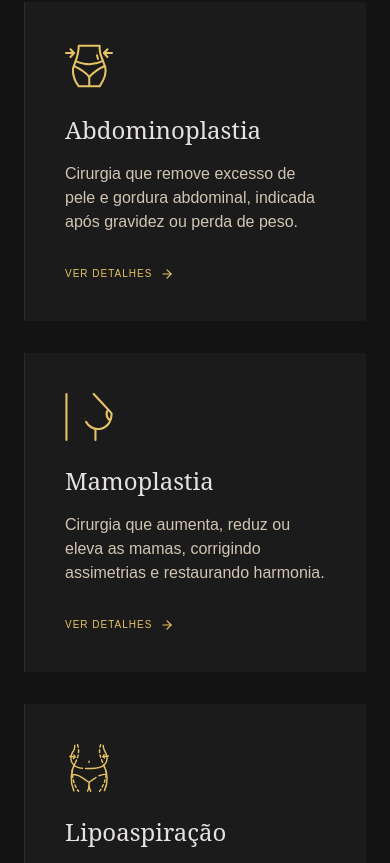
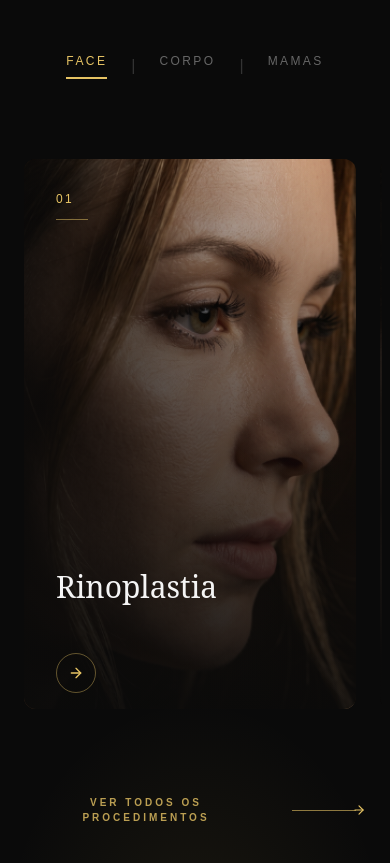
Before and after one commit to drjorgemenezes/estheticcare, a React (Vite) app: page / in a window 390 px wide. Shown: the part 2381-3244 px from the top of the page. Built offline with nearby package versions, Linux system fonts and the light colour scheme.

Commit message:
feat: initialize App component with responsive navigation and procedural layout

```diff
--- a/src/App.tsx
+++ b/src/App.tsx
@@ -8,6 +8,7 @@ import { Link } from 'react-router-dom';
 import { motion, AnimatePresence } from 'motion/react';
 import {
   ArrowRight,
+  ArrowLeft,
   ChevronDown,
   ChevronLeft,
   ChevronRight,
@@ -32,9 +33,38 @@ const IMAGES = {
   contact: "https://lh3.googleusercontent.com/aida-public/AB6AXuAt_dkj-uhMl9UayZwtTM9I-PpplnVBfYQ6spu4EWSBPeoL6IGaXAh7Z8J05nYrz0BdkboFE-yhmOyLDElbM348XhSAHQ4-eyEzZkWTrr2TpR4UUcfEQ0AABJu7BQngBoqmzZ9tTe-mRwHuhaDYLdbIPjzOdpoZue1L4bGzq_XyBP5QDucW6-NpYwIfGnQZNgoxDmqGLemRGAE26XnaPI56-90juUsh2BVTaRCKl4tYYYqfWBsxDasMYAugXXvFaVtiz1UltymeExk"
 };
 
+type ProcedureCategory = 'FACE' | 'CORPO' | 'MAMAS';
+
+const PROCEDIMENTOS = [
+  { title: 'Rinoplastia', desc: 'Harmonia facial através do equilíbrio e da naturalidade.', category: 'FACE' as ProcedureCategory, img: '/rinoplastia.png' },
+  { title: 'Otoplastia', desc: 'Correção das orelhas em abano, valorizando sua autoestima.', category: 'FACE' as ProcedureCategory, img: '/otoplastia.png' },
+  { title: 'Blefaroplastia', desc: 'Rejuvenescimento do olhar com naturalidade e leveza.', category: 'FACE' as ProcedureCategory, img: '/blefaroplastia.png' },
+  { title: 'Mentoplastia', desc: 'Remodelação do queixo para um perfil facial mais equilibrado.', category: 'FACE' as ProcedureCategory, img: '/mentoplastia.png' },
+  { title: 'Lifting Facial', desc: 'Rejuvenescimento facial avançado, suavizando rugas e flacidez profundas.', category: 'FACE' as ProcedureCategory, img: '/lifting facial.png' },
+  { title: 'Abdominoplastia', desc: 'Cirurgia que remove excesso de pele e gordura abdominal, indicada após gravidez ou perda de peso.', category: 'CORPO' as ProcedureCategory, img: '/ABDOMINOPLASTIA.png' },
+  { title: 'Lipoaspiração', desc: 'Cirurgia que remove gordura localizada e remodela o corpo, melhorando o contorno corporal.', category: 'CORPO' as ProcedureCategory, img: '/LIPOASPIRACAO.png' },
+  { title: 'Dorsoplastia', desc: 'Remoção de dobras de pele e flacidez na região das costas.', category: 'CORPO' as ProcedureCategory, img: '/dorsoplastia.png' },
+  { title: 'Braquioplastia', desc: 'Cirurgia para tratar a flacidez e o excesso de pele nos braços.', category: 'CORPO' as ProcedureCategory, img: '/braquioplastia.png' },
+  { title: 'Dermolipectomia Crural', desc: 'Remoção do excesso de pele e gordura da parte interna das coxas.', category: 'CORPO' as ProcedureCategory, img: '/dermolipectomia crural.png' },
+  { title: 'Mamoplastia', desc: 'Cirurgia que aumenta, reduz ou eleva as mamas, corrigindo assimetrias e restaurando harmonia.', category: 'MAMAS' as ProcedureCategory, img: '/MAMOPLASTIA.png' },
+  { title: 'Ginecomastia', desc: 'Correção do aumento das mamas em homens, restaurando o contorno torácico.', category: 'MAMAS' as ProcedureCategory, img: '/ginecomastia.png' },
+];
+
 export default function App() {
   const [isScrolled, setIsScrolled] = useState(false);
   const [mobileMenuOpen, setMobileMenuOpen] = useState(false);
+  const [activeCategory, setActiveCategory] = useState<ProcedureCategory>('FACE');
+  const carouselRef = useRef<HTMLDivElement>(null);
+
+  const scrollCarousel = (direction: 'left' | 'right') => {
+    if (carouselRef.current) {
+      const scrollAmount = window.innerWidth > 768 ? 432 : window.innerWidth * 0.85 + 24;
+      carouselRef.current.scrollBy({
+        left: direction === 'left' ? -scrollAmount : scrollAmount,
+        behavior: 'smooth'
+      });
+    }
+  };
 
 
   useEffect(() => {
@@ -273,55 +303,114 @@ export default function App() {
 
 
       {/* Services */}
-      <section className="py-32 bg-surface" id="procedimentos">
-        <div className="max-w-7xl mx-auto px-6 mb-20 text-center">
-          <span className="font-label uppercase tracking-[0.3em] text-primary text-sm mb-4 block">Especialidades</span>
-          <h2 className="font-headline text-4xl md:text-6xl text-on-surface">Procedimentos de Elite</h2>
+      <section className="py-32 bg-[#0a0a0a] relative overflow-hidden" id="procedimentos">
+        {/* Subtle golden waves background at the bottom */}
+        <div className="absolute bottom-0 left-0 w-full h-64 opacity-20 pointer-events-none" style={{ background: 'radial-gradient(ellipse at bottom, rgba(201, 168, 76, 0.4) 0%, transparent 70%)' }}></div>
+
+        <div className="max-w-[1920px] mx-auto px-6 mb-16 text-center relative z-10">
+          <span className="font-label uppercase tracking-[0.4em] md:tracking-[0.6em] text-primary text-[10px] md:text-xs mb-6 block font-medium">Excelência em cada detalhe</span>
+          <h2 className="font-headline text-4xl md:text-6xl text-[#f5f5f5] mb-6">Procedimentos de Elite</h2>
+          <p className="text-[#a0a0a0] font-light max-w-2xl mx-auto text-sm md:text-base">
+            Tecnologia avançada, técnicas exclusivas e um olhar artístico para realçar o que você tem de melhor.
+          </p>
         </div>
 
-        <div className="max-w-7xl mx-auto px-6">
-          <div className="grid grid-cols-1 md:grid-cols-2 lg:grid-cols-3 gap-8">
-            {[
-              { title: 'Abdominoplastia', desc: 'Cirurgia que remove excesso de pele e gordura abdominal, indicada após gravidez ou perda de peso.', icon: "/SVG/Abdominoplastia.svg" },
-              { title: 'Mamoplastia', desc: 'Cirurgia que aumenta, reduz ou eleva as mamas, corrigindo assimetrias e restaurando harmonia.', icon: "/SVG/Mamoplastia.svg" },
-              { title: 'Lipoaspiração', desc: 'Cirurgia que remove gordura localizada e remodela o corpo, melhorando o contorno corporal.', icon: "/SVG/Lipoaspiracao.svg" },
-              { title: 'Rinoplastia', desc: 'Aperfeiçoamento estético e funcional do nariz, promovendo harmonia facial.', icon: "/SVG/Rinoplastia.svg" },
-              { title: 'Ginecomastia', desc: 'Correção do aumento das mamas em homens, restaurando o contorno torácico.', icon: "/SVG/Ginecomastia.svg" },
-              { title: 'Otoplastia', desc: 'Cirurgia para correção das orelhas em abano, melhorando a proporção facial.', icon: "/SVG/Otoplastia.svg" },
-              { title: 'Mentoplastia', desc: 'Remodelação do queixo para um perfil facial mais equilibrado.', icon: "/SVG/Mentoplastia.svg" },
-              { title: 'Lifting Facial', desc: 'Rejuvenescimento facial avançado, suavizando rugas e flacidez profundas.', icon: "/SVG/Lifting facial.svg" },
-              { title: 'Blefaroplastia', desc: 'Remoção do excesso de pele das pálpebras, rejuvenescendo o olhar.', icon: "/SVG/Blefaroplastia.svg" },
-              { title: 'Dorsoplastia', desc: 'Remoção de dobras de pele e flacidez na região das costas.', icon: "/SVG/Dorsoplastia.svg" },
-              { title: 'Braquioplastia', desc: 'Cirurgia para tratar a flacidez e o excesso de pele nos braços.', icon: "/SVG/Braquioplastia.svg" },
-              { title: 'Dermolipectomia Crural', desc: 'Remoção do excesso de pele e gordura da parte interna das coxas.', icon: "/SVG/Dermolipectomia crural.svg" },
-            ].map((service, idx) => (
-              <Link
-                key={service.title}
-                to={`/procedimento/${service.title.toLowerCase().normalize("NFD").replace(/[\u0300-\u036f]/g, "").replace(/\s+/g, "-")}`}
-                className="block h-full"
-              >
-                <motion.div
-                  initial={{ opacity: 0, y: 20 }}
-                  whileInView={{ opacity: 1, y: 0 }}
-                  viewport={{ once: true }}
-                  transition={{ delay: idx * 0.05 }}
-                  className="h-full group bg-surface-container-low p-10 hover:bg-surface-container-high transition-all duration-500 relative border-l border-primary/10 hover:border-primary cursor-pointer flex flex-col"
+        <div className="max-w-[1920px] mx-auto px-6 relative z-10">
+          {/* Category Filter */}
+          <div className="flex justify-center items-center gap-6 md:gap-12 mb-16">
+            {(['FACE', 'CORPO', 'MAMAS'] as ProcedureCategory[]).map((category, idx, arr) => (
+              <div key={category} className="flex items-center gap-6 md:gap-12">
+                <button
+                  onClick={() => setActiveCategory(category)}
+                  className={cn(
+                    "font-label uppercase tracking-[0.2em] md:tracking-[0.3em] text-xs transition-all duration-300 pb-2 border-b-2",
+                    activeCategory === category
+                      ? "text-primary border-primary"
+                      : "text-[#666666] border-transparent hover:text-[#aaaaaa]"
+                  )}
                 >
-                  {service.icon ? (
-                    <img src={service.icon} alt={service.title} className="w-12 h-12 mb-6" />
-                  ) : (
-                    <div className="w-12 h-12 mb-6 flex items-center justify-center text-primary/60 border border-primary/20 rounded-sm">
-                      <Heart size={20} />
+                  {category}
+                </button>
+                {idx < arr.length - 1 && (
+                  <span className="text-[#333333]">|</span>
+                )}
+              </div>
+            ))}
+          </div>
+
+          {/* Carousel Wrapper */}
+          <div className="relative group">
+            {/* Navigation Arrows */}
+            <button
+              onClick={() => scrollCarousel('left')}
+              className="absolute left-0 top-1/2 -translate-y-1/2 -translate-x-4 md:-translate-x-8 lg:-translate-x-12 z-20 w-12 h-12 rounded-full border border-primary/40 flex items-center justify-center text-primary hover:bg-primary/10 transition-colors opacity-0 group-hover:opacity-100 hidden md:flex"
+            >
+              <ArrowLeft size={20} />
+            </button>
+            <button
+              onClick={() => scrollCarousel('right')}
+              className="absolute right-0 top-1/2 -translate-y-1/2 translate-x-4 md:translate-x-8 lg:translate-x-12 z-20 w-12 h-12 rounded-full border border-primary/40 flex items-center justify-center text-primary hover:bg-primary/10 transition-colors opacity-0 group-hover:opacity-100 hidden md:flex"
+            >
+              <ArrowRight size={20} />
+            </button>
+
+            {/* Carousel Container */}
+            <div
+              ref={carouselRef}
+              className="flex overflow-x-auto snap-x snap-mandatory gap-6 md:gap-8 pb-8 pt-4 px-4 -mx-4 [&::-webkit-scrollbar]:hidden"
+              style={{ scrollbarWidth: 'none', msOverflowStyle: 'none' }}
+            >
+              {PROCEDIMENTOS.filter(p => p.category === activeCategory).map((service, idx) => (
+                <Link
+                  key={service.title}
+                  to={`/procedimento/${service.title.toLowerCase().normalize("NFD").replace(/[\u0300-\u036f]/g, "").replace(/\s+/g, "-")}`}
+                  className="flex-none w-[85vw] md:w-[400px] h-[550px] snap-center block relative rounded-xl overflow-hidden group cursor-pointer"
+                >
+                  {/* Background Image */}
+                  <img
+                    src={service.img}
+                    alt={service.title}
+                    className="absolute inset-0 w-full h-full object-cover group-hover:scale-105 transition-transform duration-700"
+                  />
+
+                  {/* Dark Overlays */}
+                  <div className="absolute inset-0 bg-gradient-to-t from-[#0a0a0a] via-[#0a0a0a]/60 to-transparent opacity-90"></div>
+                  <div className="absolute inset-0 bg-gradient-to-r from-[#0a0a0a]/80 via-[#0a0a0a]/30 to-transparent"></div>
+
+                  {/* Content */}
+                  <div className="absolute inset-0 p-8 md:p-10 flex flex-col">
+                    {/* Top Number */}
+                    <div className="mb-auto">
+                      <span className="font-label text-primary text-xs tracking-[0.2em] block">{String(idx + 1).padStart(2, '0')}</span>
+                      <div className="w-8 h-[1px] bg-primary mt-3 opacity-50"></div>
                     </div>
-                  )}
-                  <h3 className="font-headline text-2xl text-on-surface mb-4">{service.title}</h3>
-                  <p className="text-on-surface-variant font-light mb-8 flex-grow">{service.desc}</p>
-                  <div className="font-label uppercase text-[10px] tracking-widest text-primary flex items-center gap-2 group-hover:gap-4 transition-all mt-auto">
-                    Ver detalhes <ArrowRight size={14} />
+
+                    {/* Bottom Info */}
+                    <div className="mt-auto transition-transform duration-500 transform translate-y-4 group-hover:translate-y-0">
+                      <h3 className="font-headline text-3xl md:text-4xl text-[#f5f5f5] mb-4">{service.title}</h3>
+                      <p className="text-[#a0a0a0] font-light text-sm leading-relaxed mb-8 opacity-0 group-hover:opacity-100 transition-opacity duration-500 delay-100 h-0 group-hover:h-auto overflow-hidden">
+                        {service.desc}
+                      </p>
+
+                      {/* Arrow button */}
+                      <div className="w-10 h-10 rounded-full border border-primary/40 flex items-center justify-center text-primary group-hover:bg-primary group-hover:text-on-primary transition-colors">
+                        <ArrowRight size={16} />
+                      </div>
+                    </div>
                   </div>
-                </motion.div>
-              </Link>
-            ))}
+                </Link>
+              ))}
+            </div>
+          </div>
+
+          <div className="mt-12 text-center relative z-10">
+             <Link to="/todos-procedimentos" className="inline-flex items-center gap-6 group">
+               <span className="font-label uppercase tracking-[0.3em] text-[10px] md:text-xs text-primary/80 group-hover:text-primary transition-colors font-bold">Ver todos os procedimentos</span>
+               <div className="flex items-center text-primary group-hover:translate-x-4 transition-transform duration-500">
+                 <div className="w-16 h-[1px] bg-primary/60 group-hover:w-24 group-hover:bg-primary transition-all duration-500"></div>
+                 <ArrowRight size={14} className="ml-[-4px]" />
+               </div>
+             </Link>
           </div>
         </div>
       </section>
```
